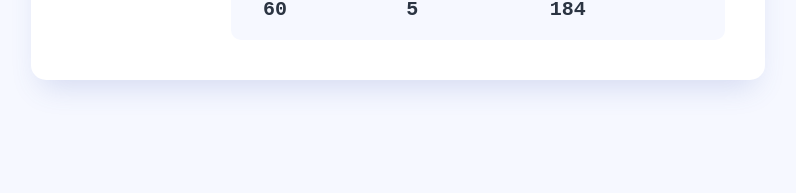
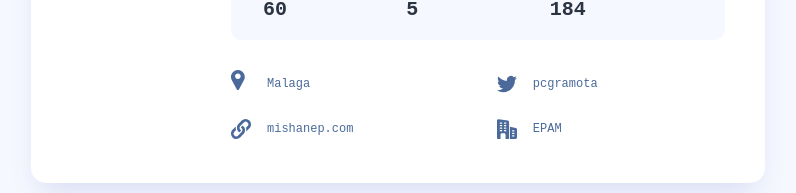
Before and after one commit to Kostin-ILya/GitHub_info-React-TS, a React (Vite) app: page / in a window 1280 px wide. Shown: the part 484-677 px from the top of the page, without its empty margins (242-1038 px from the left). Built offline with nearby package versions, Linux system fonts and the light colour scheme.

Commit message:
add UserInfo/Item

```diff
--- a/src/components/User/UserCard/UserCard.tsx
+++ b/src/components/User/UserCard/UserCard.tsx
@@ -1,27 +1,42 @@
 import { UserStat } from 'components/User/UserStat'
 import { UserTitle } from 'components/User/UserTitle'
+import { UserInfo } from '../UserInfo'
 
 import { LocalGithubUser } from 'interfaces/user.interface'
 import styles from './UserCard.module.scss'
 
 interface UserCardProps extends LocalGithubUser {}
 
-export const UserCard = (props: UserCardProps) => {
+export const UserCard = ({
+  avatar,
+  bio,
+  blog,
+  company,
+  created,
+  followers,
+  following,
+  location,
+  login,
+  name,
+  repos,
+  twitter,
+}: UserCardProps) => {
   return (
     <div className={styles.userCard}>
-      <img src={props.avatar} alt={props.login} className={styles.avatar} />
-      <UserTitle
-        created={props.created}
-        login={props.login}
-        name={props.name}
-      />
-      <p className={`${styles.bio}${props.bio ? '' : ` ${styles.empty}`}`}>
-        {props.bio || 'This profile has no bio'}
+      <img src={avatar} alt={login} className={styles.avatar} />
+
+      <UserTitle created={created} login={login} name={name} />
+
+      <p className={`${styles.bio}${bio ? '' : ` ${styles.empty}`}`}>
+        {bio || 'This profile has no bio'}
       </p>
-      <UserStat
-        repos={props.repos}
-        followers={props.followers}
-        following={props.following}
+
+      <UserStat repos={repos} followers={followers} following={following} />
+      <UserInfo
+        blog={blog}
+        company={company}
+        location={location}
+        twitter={twitter}
       />
     </div>
   )
--- /dev/null
+++ b/src/components/User/UserInfo/UserInfo.module.scss
@@ -0,0 +1,11 @@
+.userInfo {
+  display: flex;
+  flex-direction: column;
+  gap: 1rem;
+
+  @media (min-width: 767px) {
+    display: grid;
+    grid-template-rows: repeat(2, 1fr);
+    grid-auto-flow: column;
+  }
+}
--- /dev/null
+++ b/src/components/User/UserInfo/UserInfo.tsx
@@ -0,0 +1,46 @@
+import CompanyIcon from 'assets/icon-company.svg?react'
+import LocationIcon from 'assets/icon-location.svg?react'
+import TwitterIcon from 'assets/icon-twitter.svg?react'
+import BlogIcon from 'assets/icon-website.svg?react'
+
+import { UserInfoItem, UserInfoItemProps } from 'components/User/UserInfoItem'
+import { LocalGithubUser } from 'interfaces/user.interface'
+import styles from './UserInfo.module.scss'
+
+interface UserInfoProps
+  extends Pick<LocalGithubUser, 'blog' | 'company' | 'location' | 'twitter'> {}
+
+export const UserInfo = ({
+  blog,
+  company,
+  location,
+  twitter,
+}: UserInfoProps) => {
+  const items: UserInfoItemProps[] = [
+    {
+      icon: <LocationIcon />,
+      text: location,
+    },
+    {
+      icon: <BlogIcon />,
+      text: blog,
+      isLink: true,
+    },
+    {
+      icon: <TwitterIcon />,
+      text: twitter,
+    },
+    {
+      icon: <CompanyIcon />,
+      text: company,
+    },
+  ]
+
+  return (
+    <div className={styles.userInfo}>
+      {items.map((item, index) => (
+        <UserInfoItem {...item} key={index} />
+      ))}
+    </div>
+  )
+}
--- /dev/null
+++ b/src/components/User/UserInfo/index.ts
@@ -0,0 +1 @@
+export * from './UserInfo';
--- /dev/null
+++ b/src/components/User/UserInfoItem/UserInfoItem.module.scss
@@ -0,0 +1,36 @@
+:global {
+  body[data-theme='light'] {
+    --info-color: var(--gray-200);
+  }
+
+  body[data-theme='dark'] {
+    --info-color: var(--white);
+  }
+}
+
+.infoItem {
+  color: var(--info-color);
+  font-size: 0.75rem;
+  line-height: 1.5;
+  display: flex;
+  align-items: center;
+
+  svg {
+    fill: var(--info-color);
+    margin-right: 1rem;
+    width: 20px;
+  }
+
+  &.empty {
+    opacity: 0.75;
+  }
+}
+
+.link {
+  text-decoration: none;
+  color: var(--info-color);
+
+  &:hover {
+    text-decoration: underline;
+  }
+}
--- /dev/null
+++ b/src/components/User/UserInfoItem/UserInfoItem.tsx
@@ -0,0 +1,36 @@
+import styles from './UserInfoItem.module.scss'
+
+export interface UserInfoItemProps {
+  icon: React.ReactNode
+  text?: string | null
+  isLink?: boolean
+}
+
+export const UserInfoItem = ({ icon, isLink, text }: UserInfoItemProps) => {
+  const currentText = text || 'Not Available'
+  let currentHref = ''
+
+  if (isLink) {
+    currentHref = text && text.startsWith('http') ? text : `https://${text}`
+  }
+
+  return (
+    <div className={`${styles.infoItem}${text ? '' : ` ${styles.empty}`}`}>
+      {icon}
+      <div>
+        {isLink && text ? (
+          <a
+            href={currentHref}
+            target="_blank"
+            rel="noreferrer"
+            className={styles.link}
+          >
+            {currentText}
+          </a>
+        ) : (
+          currentText
+        )}
+      </div>
+    </div>
+  )
+}
--- /dev/null
+++ b/src/components/User/UserInfoItem/index.ts
@@ -0,0 +1 @@
+export * from './UserInfoItem'
--- a/src/components/User/UserTitle/UserTitle.module.scss
+++ b/src/components/User/UserTitle/UserTitle.module.scss
@@ -22,10 +22,12 @@
     }
   }
 
-  h3 {
+  a {
     color: var(--main-color);
     font-size: 0.75rem;
     line-height: 1.5;
+    width: fit-content;
+    height: fit-content;
 
     &::before {
       content: '@';
--- a/src/components/User/UserTitle/UserTitle.tsx
+++ b/src/components/User/UserTitle/UserTitle.tsx
@@ -16,7 +16,9 @@ export const UserTitle = ({ created, login, name }: UserTitleProps) => {
   return (
     <div className={styles.userTitle}>
       <h2>{name}</h2>
-      <h3>{login}</h3>
+      <a href={`https://github.com/${login}`} target="_blank">
+        {login}
+      </a>
       <span>{joinedDate}</span>
     </div>
   )
```
